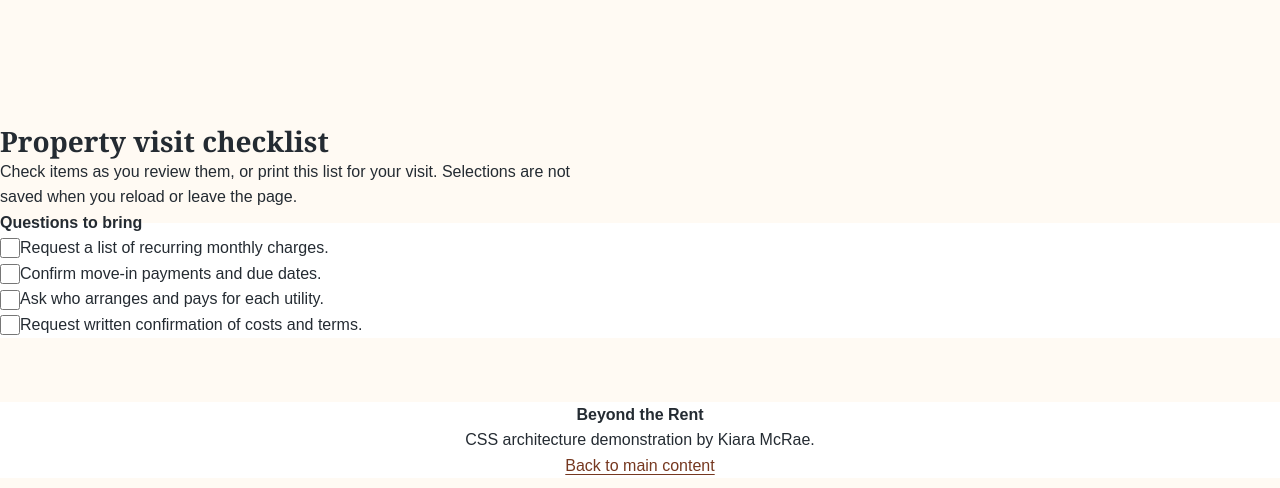
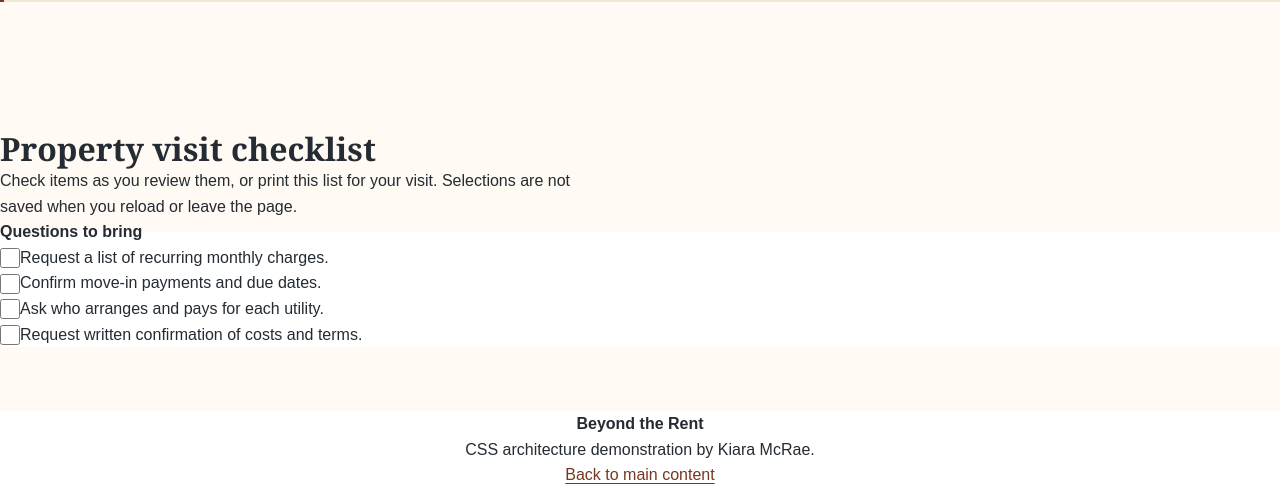
Before and after one commit to pythonprincessux/git414-beyond-the-rent, a plain HTML site: page index.html in a window 1280 px wide. Shown: the part 619-1107 px from the top of the page. Drawn offline with Linux system fonts and the light colour scheme.

Commit message:
Apply typography tokens to body and headings

```diff
--- a/css/styles.css
+++ b/css/styles.css
@@ -55,7 +55,7 @@
   body {
     background: var(--color-background);
     color: var(--color-text);
-    font: var(--text-body)/1.6 var(--font-body);
+font: var(--text-body)/var(--line-body) var(--font-body);
     overflow-wrap: anywhere;
   }
 
@@ -63,7 +63,7 @@
   h2,
   h3 {
     font-family: var(--font-heading);
-    line-height: 1.2;
+line-height: var(--line-heading);
   }
 
   h1 {
@@ -71,11 +71,11 @@
   }
 
   h2 {
-    font-size: 1.75rem;
+font-size: var(--text-section);
   }
 
   h3 {
-    font-size: 1.25rem;
+font-size: var(--text-card);
   }
 
   a {
```
